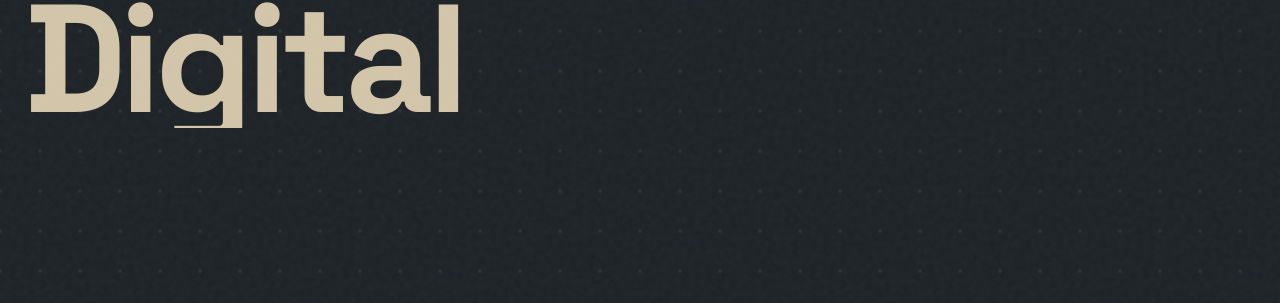
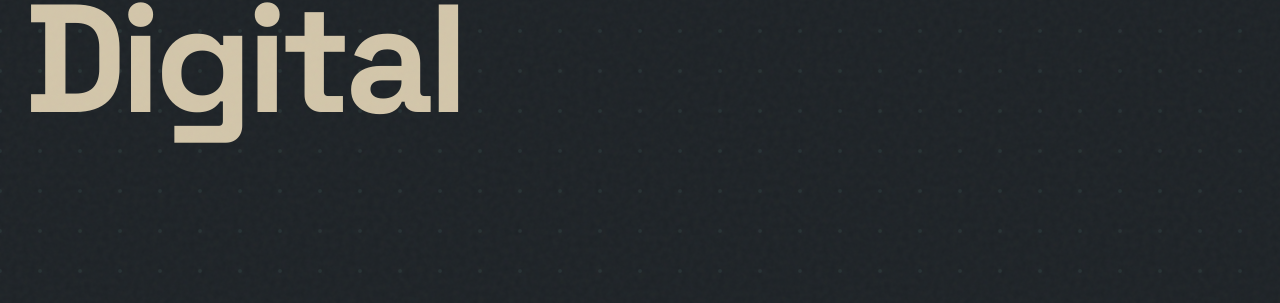
Before and after one commit to KhylleVillasurda/portfolio-app, a React (Vite) app in the folder frontend/: page / in a window 1280 px wide. Shown: the part 169-472 px from the top of the page. Built offline with nearby package versions, Linux system fonts and the light colour scheme; no server answers.

Commit message:
fix(routes): fixed the login redirection from login to dashboard

```diff
--- a/frontend/src/components/text-reveal.tsx
+++ b/frontend/src/components/text-reveal.tsx
@@ -22,7 +22,6 @@ export function TextReveal({ text, className = "", as: Component = "div" }: Text
   const child = {
     visible: {
       opacity: 1,
-      y: 0,
       filter: "blur(0px)",
       transition: {
         type: "spring",
@@ -32,7 +31,6 @@ export function TextReveal({ text, className = "", as: Component = "div" }: Text
     },
     hidden: {
       opacity: 0,
-      y: 20,
       filter: "blur(4px)",
       transition: {
         type: "spring",
@@ -45,7 +43,7 @@ export function TextReveal({ text, className = "", as: Component = "div" }: Text
   const words = text.split(" ");
 
   return (
-    <Component ref={ref} className={`${className} flex flex-wrap`} style={{ overflow: "hidden" }}>
+    <Component ref={ref} className={`${className} flex flex-wrap`}>
       <motion.div
         variants={container}
         initial="hidden"
@@ -53,6 +51,9 @@ export function TextReveal({ text, className = "", as: Component = "div" }: Text
         className="flex flex-wrap"
       >
         {words.map((word, wordIndex) => (
+          // No overflow-hidden here — the y:20 slide that required it has been
+          // replaced with opacity+blur, so no clipping container is needed.
+          // This lets letter descenders render fully regardless of line-height.
           <span key={wordIndex} className="inline-block mr-[0.25em] whitespace-nowrap">
             {word.split("").map((char, charIndex) => (
               <motion.span key={charIndex} variants={child} className="inline-block">
--- a/frontend/src/pages/admin-login.tsx
+++ b/frontend/src/pages/admin-login.tsx
@@ -1,6 +1,7 @@
 import { useState } from "react";
 import { useLocation } from "wouter";
-import { useLogin } from "@workspace/api-client-react";
+import { useLogin, getGetMeQueryKey } from "@workspace/api-client-react";
+import { useQueryClient } from "@tanstack/react-query";
 import { Navbar } from "@/components/navbar";
 import { Button } from "@/components/ui/button";
 import { Input } from "@/components/ui/input";
@@ -12,6 +13,7 @@ export default function AdminLogin() {
   const [passphrase, setPassphrase] = useState("");
   const [, setLocation] = useLocation();
   const { toast } = useToast();
+  const queryClient = useQueryClient();
 
   const loginMutation = useLogin({
     mutation: {
@@ -21,6 +23,11 @@ export default function AdminLogin() {
             title: "Access Granted",
             description: "Welcome to the admin dashboard.",
           });
+          // Synchronously write the login response into the cache so
+          // ProtectedRoute reads isAuthenticated:true the moment we navigate.
+          // invalidateQueries is async (fires a background refetch) so the
+          // dashboard would still see the stale unauthenticated value.
+          queryClient.setQueryData(getGetMeQueryKey(), data);
           setLocation("/admin/dashboard");
         } else {
           toast({
```
